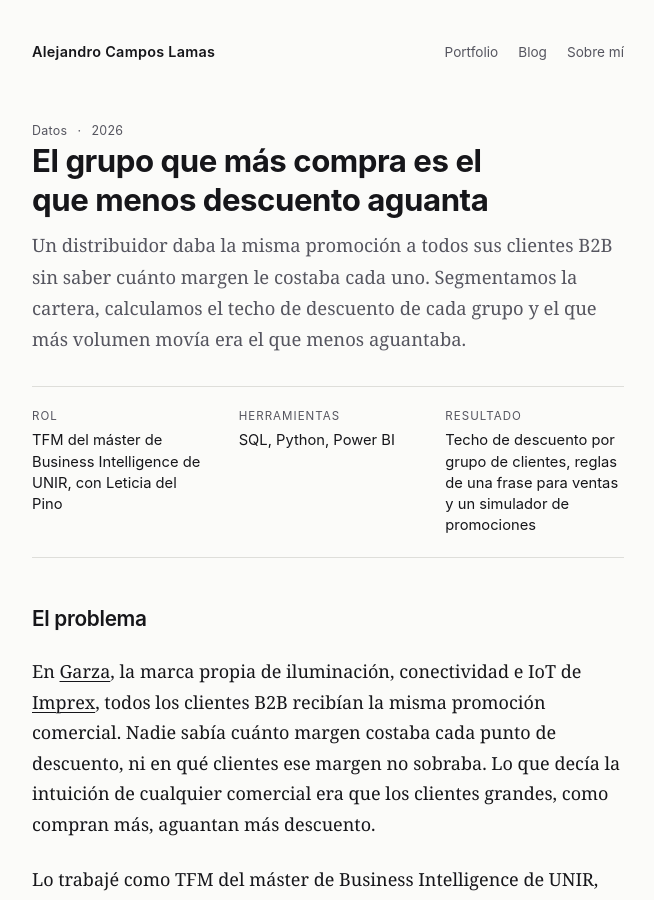
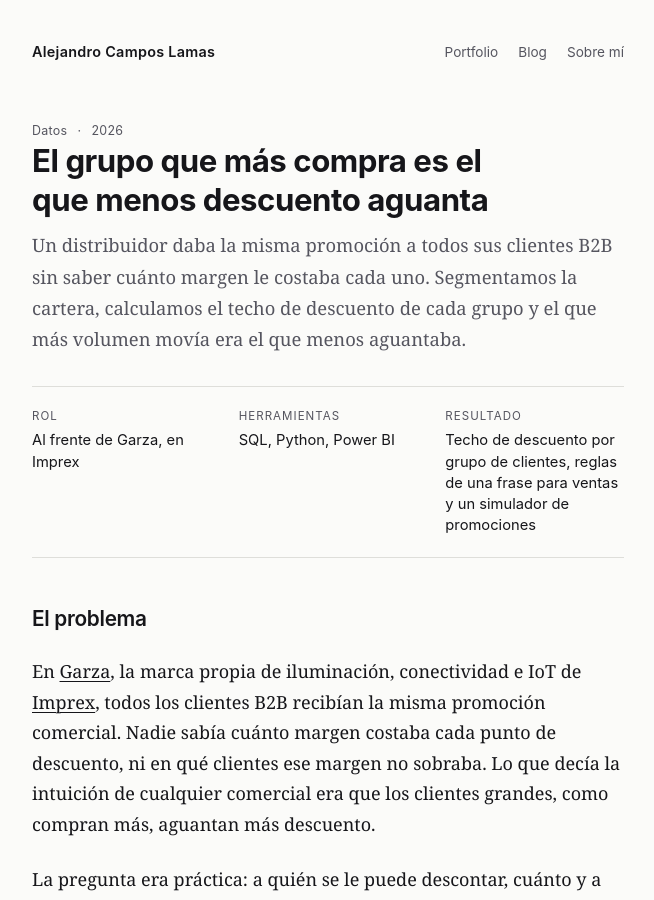
Before and after one commit to acamposla/acamposla.github.io, a Jekyll site: the page built from _proyectos/el-grupo-que-mas-compra.md, in a window 1280 px wide and 900 px high. Shown: the whole window, without its empty margins (312-966 px from the left). Built offline with Jekyll 4.4.1, drawn with Linux system fonts in a browser that asks for light colours; some of the changed text lies outside the part shown.

Commit message:
Caso de promociones B2B: se presenta como caso de Garza, sin referencias al TFM
Co-Authored-By: Claude Opus 5.5 <noreply@anthropic.com>

```diff
--- a/_proyectos/el-grupo-que-mas-compra.md
+++ b/_proyectos/el-grupo-que-mas-compra.md
@@ -3,7 +3,7 @@ title: "El grupo que más compra es el que menos descuento aguanta"
 resumen: "Un distribuidor daba la misma promoción a todos sus clientes B2B sin saber cuánto margen le costaba cada uno. Segmentamos la cartera, calculamos el techo de descuento de cada grupo y el que más volumen movía era el que menos aguantaba."
 disciplina: Datos
 anyo: 2026
-rol: "TFM del máster de Business Intelligence de UNIR, con Leticia del Pino"
+rol: "Al frente de Garza, en Imprex"
 stack: [SQL, Python, Power BI]
 resultado: "Techo de descuento por grupo de clientes, reglas de una frase para ventas y un simulador de promociones"
 enlace: https://github.com/acamposla/promociones-b2b
@@ -26,9 +26,8 @@ ni en qué clientes ese margen no sobraba. Lo que decía la intuición de
 cualquier comercial era que los clientes grandes, como compran más, aguantan
 más descuento.
 
-Lo trabajé como TFM del máster de Business Intelligence de UNIR, con Leticia
-del Pino. La pregunta era práctica: a quién se le puede descontar, cuánto y a
-cambio de qué.
+La pregunta era práctica: a quién se le puede descontar, cuánto y a cambio de
+qué.
 
 ## Qué hicimos
 
```
